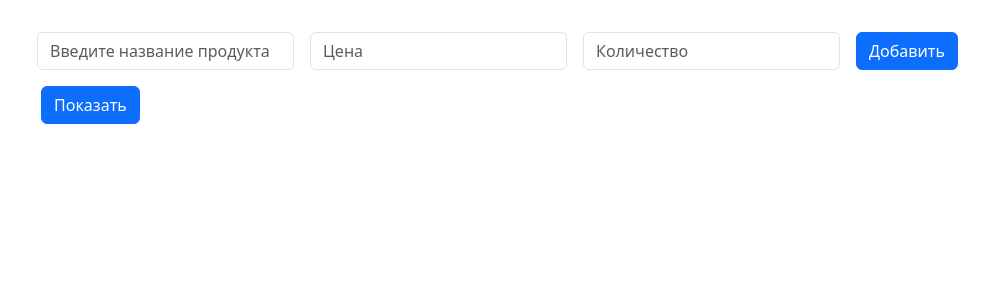
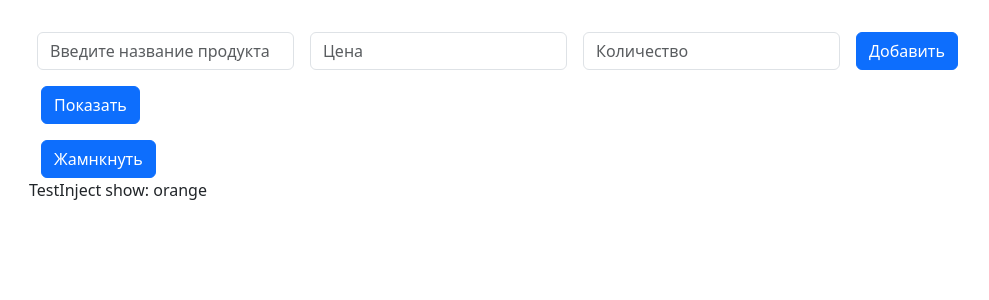
Before and after one commit to VVSamoylov/testvue, a Vue app: page / in a window 1280 px wide. Shown: the top 300 px of the page, without its empty margins (41-1030 px from the left). Built offline with nearby package versions, Linux system fonts and the light colour scheme.

Commit message:
inject provide emit

```diff
--- a/src/components/Calculus.vue
+++ b/src/components/Calculus.vue
@@ -29,6 +29,17 @@
         <button v-on:click="show" class="btn btn-primary mb-3">Показать</button>
       </div>
     </div>
+
+    <div class="rows">
+        {{showMessage}}
+    </div>
+
+    <div class="rows">
+      <TestEmmit v-on:pressDown="testEmmit" />
+    </div>
+    <div class="rows">
+      <TestInject/>
+    </div>
   </div>
 </template>
 
@@ -36,9 +47,13 @@
 /* eslint-disable */
 import ShowCard from '@/components/ShowCard.vue'
 import Product from '@/lib/Product.js'
+import TestEmmit from '@/components/TestEmmit.vue'
+import TestInject from '@/components/TestInject.vue'
 export default {
   components: {
-    ShowCard
+    ShowCard,
+    TestEmmit,
+    TestInject
   },
   name: 'Calculus',
   props: {
@@ -52,7 +67,8 @@ export default {
       },
       partArr: [],
       check: false,
-      testp: ''
+      testp: '',
+      showMessage: ''
     }
   },
   methods: {
@@ -64,7 +80,13 @@ export default {
     },
     show(){
       this.check = !this.check
+    },
+    testEmmit(e){
+        this.showMessage = e;
     }
+  },
+  provide:{
+    fruct: 'orange'
   }
 }
 </script>
--- a/src/components/ShowCard.vue
+++ b/src/components/ShowCard.vue
@@ -3,6 +3,7 @@
     <div class="row">
         <div v-for="item in prods" :key=item class="alert alert-success" role="alert">Название: {{item.name}} <br/> Цена: {{item.price}} <br/> Количество: {{item.volume}}    </div>
     </div>
+
   </div>
 </template>
 
--- /dev/null
+++ b/src/components/TestEmmit.vue
@@ -0,0 +1,29 @@
+<template>
+  <div>
+    <div class="rows">
+        <button v-on:click="btnDown" type="button" class="btn btn-primary">Жамнкнуть</button>
+    </div>
+  </div>
+</template>
+
+<script>
+/* eslint-disable */
+export default {
+  name: 'TestEmmit',
+  props: {
+  },
+    emits:['pressDown'],
+    methods:{
+      btnDown(){
+          //alert('AAAA')
+          this.$emit('pressDown', 'ООО больно!!!')
+      }
+    }
+
+}
+</script>
+
+<!-- Add "scoped" attribute to limit CSS to this component only -->
+<style scoped>
+
+</style>
--- /dev/null
+++ b/src/components/TestInject.vue
@@ -0,0 +1,26 @@
+<template>
+  <div>
+    <div class="row">
+       TestInject show: {{fruct}}
+
+    </div>
+
+  </div>
+</template>
+
+<script>
+/* eslint-disable */
+export default {
+  name: 'TestInject',
+  props: {
+
+  },
+  inject:['fruct'],
+
+}
+</script>
+
+<!-- Add "scoped" attribute to limit CSS to this component only -->
+<style scoped>
+
+</style>
```
